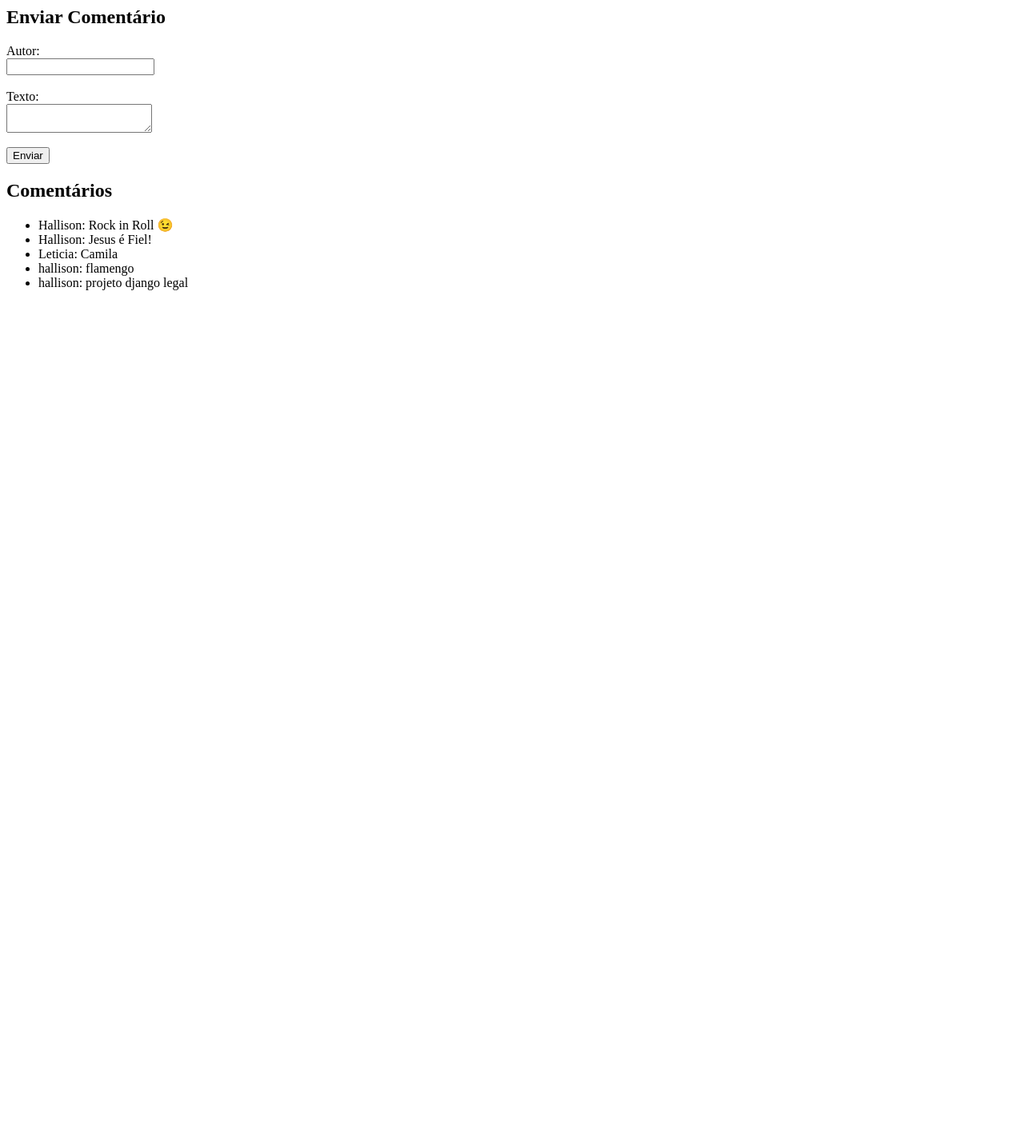
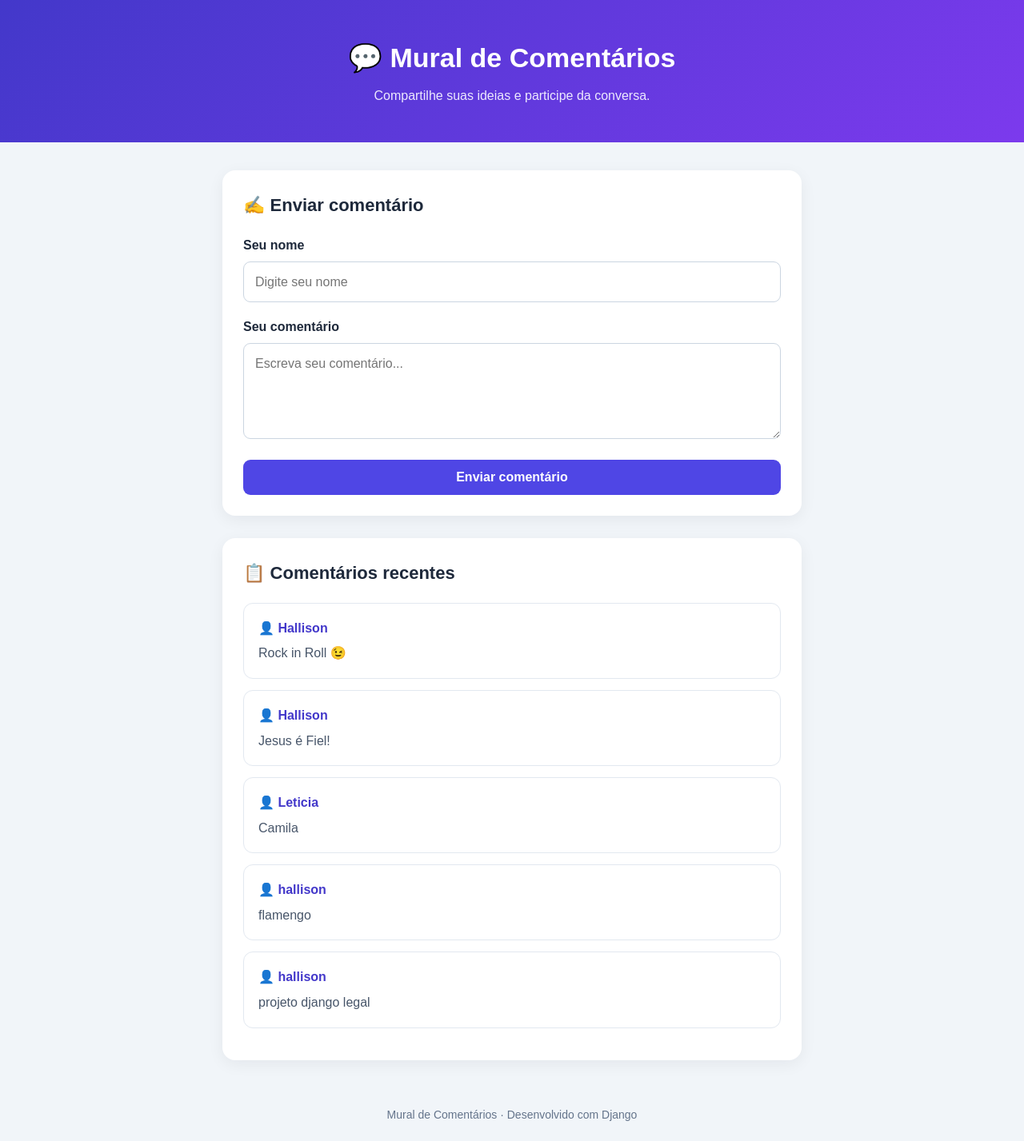
Before and after one commit to hallisonassuncao/projetos-Django, a Django app: page / in a window 1280 px wide. Shown: the whole page at 80% size. Before the commit the page ends 363 px from the top, so only its background shows below. Run offline with Django 4.2, Linux system fonts and the light colour scheme; data comes from the database, SQL or seed files in the repository; both versions use the stored data as it was after the commit.

Commit message:
Atualizações

```diff
--- a/projeto1/comentarios/templates/comentarios/formulario.html
+++ b/projeto1/comentarios/templates/comentarios/formulario.html
@@ -1,35 +1,205 @@
-<!-- Formulário para enviar um comentário -->
-<h2>Enviar Comentário</h2>
+
+<!DOCTYPE html>
+<html lang="pt-br">
+<head>
+    <meta charset="UTF-8">
+    <meta name="viewport" content="width=device-width, initial-scale=1.0">
+    <title>Mural de Comentários</title>
+
+    <style>
+        * {
+            box-sizing: border-box;
+            margin: 0;
+            padding: 0;
+        }
+
+        body {
+            font-family: Arial, sans-serif;
+            background: #f1f5f9;
+            color: #1e293b;
+            line-height: 1.6;
+        }
+
+        header {
+            background: linear-gradient(135deg, #4338ca, #7c3aed);
+            color: white;
+            text-align: center;
+            padding: 45px 20px;
+        }
+
+        header h1 {
+            font-size: 34px;
+            margin-bottom: 8px;
+        }
+
+        header p {
+            color: #ede9fe;
+        }
+
+        main {
+            max-width: 760px;
+            margin: 35px auto;
+            padding: 0 18px;
+        }
+
+        .card {
+            background: white;
+            padding: 26px;
+            border-radius: 16px;
+            box-shadow: 0 5px 20px rgba(15, 23, 42, 0.06);
+            margin-bottom: 28px;
+        }
+
+        h2 {
+            font-size: 22px;
+            margin-bottom: 20px;
+        }
+
+        label {
+            display: block;
+            font-weight: bold;
+            margin-bottom: 7px;
+        }
+
+        input, textarea {
+            width: 100%;
+            padding: 12px 14px;
+            border: 1px solid #cbd5e1;
+            border-radius: 9px;
+            font: inherit;
+            margin-bottom: 18px;
+            background: #fff;
+        }
+
+        input:focus, textarea:focus {
+            outline: none;
+            border-color: #6366f1;
+            box-shadow: 0 0 0 3px #6366f122;
+        }
+
+        textarea {
+            min-height: 120px;
+            resize: vertical;
+        }
+
+        button {
+            width: 100%;
+            border: none;
+            border-radius: 9px;
+            padding: 13px 18px;
+            background: #4f46e5;
+            color: white;
+            font-size: 16px;
+            font-weight: bold;
+            cursor: pointer;
+            transition: background 0.2s;
+        }
+
+        button:hover {
+            background: #3730a3;
+        }
+
+        .comentario {
+            border: 1px solid #e2e8f0;
+            border-radius: 12px;
+            padding: 18px;
+            margin-bottom: 14px;
+            background: #fff;
+            overflow-wrap: anywhere;
+        }
+
+        .autor {
+            font-weight: bold;
+            color: #4338ca;
+            margin-bottom: 6px;
+        }
+
+        .texto {
+            white-space: pre-wrap;
+            color: #475569;
+        }
+
+        .vazio {
+            color: #64748b;
+            text-align: center;
+            padding: 18px 0;
+        }
+
+        footer {
+            text-align: center;
+            padding: 22px;
+            color: #64748b;
+            font-size: 14px;
+        }
+
+        @media (max-width: 480px) {
+            header h1 {
+                font-size: 28px;
+            }
+
+            .card {
+                padding: 20px;
+            }
+        }
+    </style>
+</head>
+
+<body>
+    <header>
+        <h1>💬 Mural de Comentários</h1>
+        <p>Compartilhe suas ideias e participe da conversa.</p>
+    </header>
+
+    <main>
+        <section class="card">
+            <h2>✍️ Enviar comentário</h2>
 
             <form method="POST">
-    <!-- Proteção contra CSRF no Django -->
                 {% csrf_token %}
 
-    <!-- Campo para o nome do autor -->
-    <label>Autor:</label><br>
-    <input type="text" name="autor">
-    <br><br>
+                <label for="autor">Seu nome</label>
+                <input
+                    type="text"
+                    id="autor"
+                    name="autor"
+                    placeholder="Digite seu nome"
+                    maxlength="100"
+                    required
+                >
 
-    <!-- Campo para o texto do comentário -->
-    <label>Texto:</label><br>
-    <textarea name="texto"></textarea>
-    <br><br>
+                <label for="texto">Seu comentário</label>
+                <textarea
+                    id="texto"
+                    name="texto"
+                    placeholder="Escreva seu comentário..."
+                    required
+                ></textarea>
 
-    <!-- Botão para enviar o formulário -->
-    <button type="submit">Enviar</button>
+                <button type="submit">Enviar comentário</button>
             </form>
+        </section>
 
-<!-- Lista de comentários existentes -->
-<h2>Comentários</h2>
+        <section class="card">
+            <h2>📋 Comentários recentes</h2>
 
-<ul>
-    <!-- Percorre os comentários recebidos da view -->
             {% for comentario in comentarios %}
-        <li>
-            {{ comentario.autor }}: {{ comentario.texto }}
-        </li>
+                <article class="comentario">
+                    <div class="autor">
+                        👤 {{ comentario.autor }}
+                    </div>
+
+                    <div class="texto">{{ comentario.texto }}</div>
+                </article>
             {% empty %}
-        <!-- Mensagem exibida quando não há comentários -->
-        <li>Nenhum comentário disponível.</li>
+                <p class="vazio">
+                    Ainda não há comentários. Seja o primeiro a comentar!
+                </p>
             {% endfor %}
-</ul>
+        </section>
+    </main>
+
+    <footer>
+        Mural de Comentários · Desenvolvido com Django
+    </footer>
+</body>
+</html>
--- /dev/null
+++ b/projeto1/meuambiente/pyvenv.cfg
@@ -0,0 +1,5 @@
+home = C:\Users\Halli\anaconda3
+include-system-site-packages = false
+version = 3.13.5
+executable = C:\Users\Halli\anaconda3\python.exe
+command = C:\Users\Halli\anaconda3\python.exe -m venv C:\Users\Halli\Desktop\projeto django\projetos-Django\projeto1\meuambiente
--- a/projeto1/projeto1/urls.py
+++ b/projeto1/projeto1/urls.py
@@ -1,24 +1,8 @@
-"""
-URL configuration for projeto1 project.
 
-The `urlpatterns` list routes URLs to views. For more information please see:
-    https://docs.djangoproject.com/en/4.2/topics/http/urls/
-Examples:
-Function views
-    1. Add an import:  from my_app import views
-    2. Add a URL to urlpatterns:  path('', views.home, name='home')
-Class-based views
-    1. Add an import:  from other_app.views import Home
-    2. Add a URL to urlpatterns:  path('', Home.as_view(), name='home')
-Including another URLconf
-    1. Import the include() function: from django.urls import include, path
-    2. Add a URL to urlpatterns:  path('blog/', include('blog.urls'))
-"""
 from django.contrib import admin
 from django.urls import path, include
 
 urlpatterns = [
     path('admin/', admin.site.urls),
-    path('admin/', admin.site.urls),
-    path('', include('comentarios.urls')), # Inclui as URLs do app 'comentarios' na raiz do projeto
+    path('', include('comentarios.urls')),
 ]
```
Also changed, not shown: projeto1/links.txt (added, +11 -0 lines), projeto1/db.sqlite3, 14 other files. Lines whose indentation alone changed are shown as unchanged.
